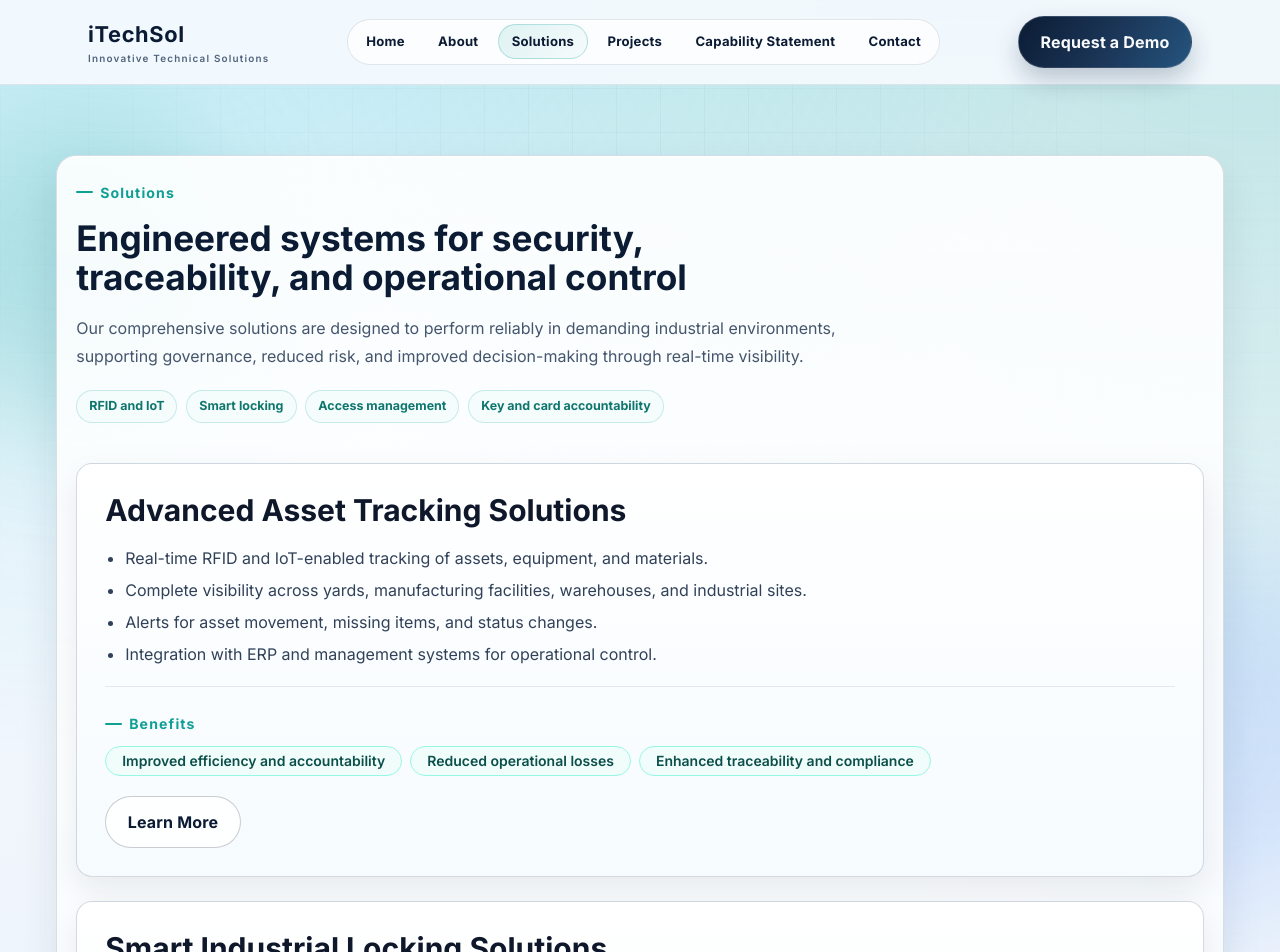
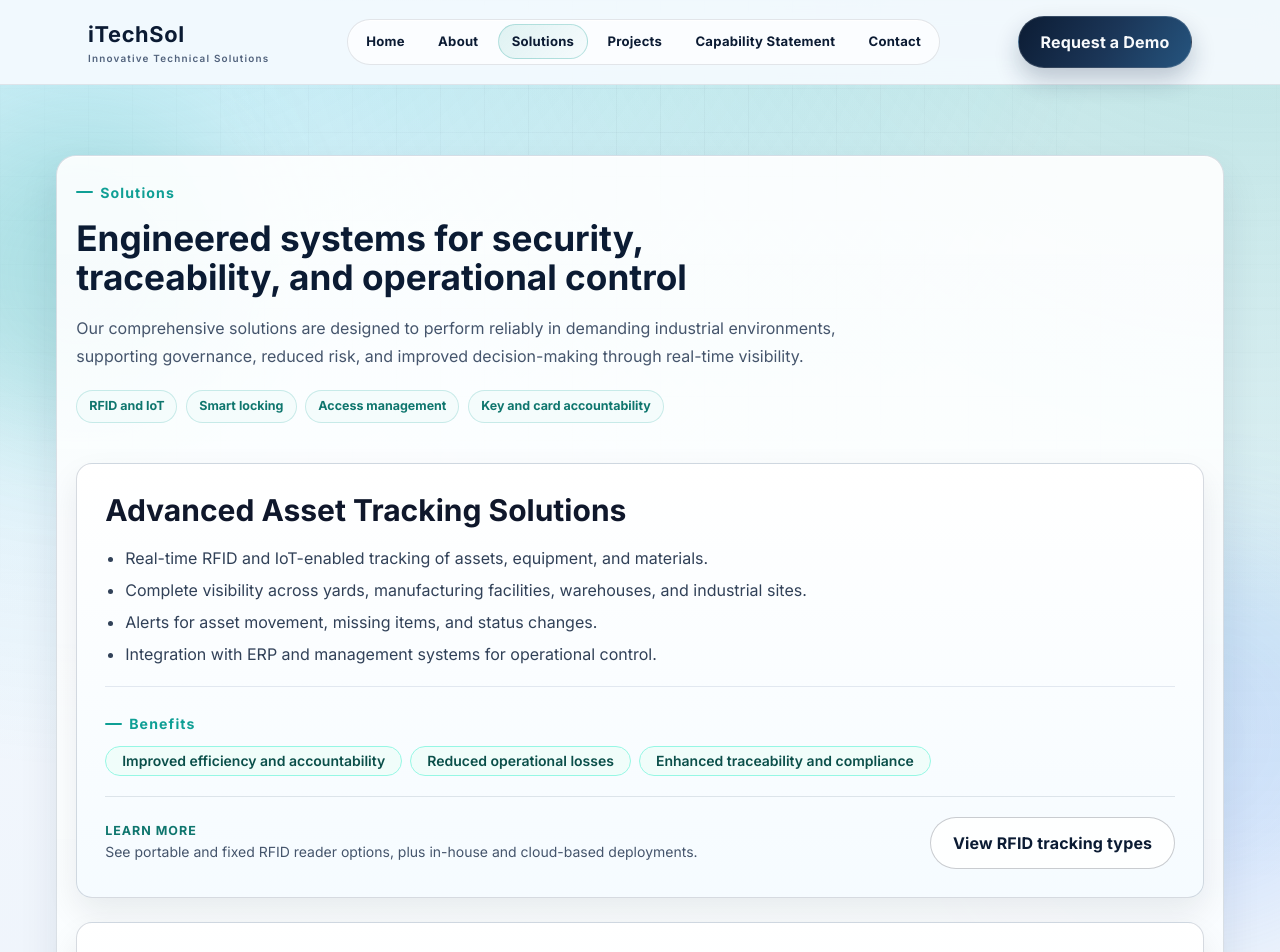
Before and after one commit to aniketh1409/website-itechsol, a Next.js app: page /solutions in a window 1280 px wide. Shown: the top 952 px of the page. Built offline with nearby package versions, Linux system fonts and the light colour scheme.

Commit message:
style: make solutions tracking CTA more visible

```diff
--- a/src/app/globals.css
+++ b/src/app/globals.css
@@ -733,6 +733,23 @@ a {
   text-transform: uppercase;
 }
 
+.solution-cta-row {
+  display: flex;
+  align-items: center;
+  justify-content: space-between;
+  gap: 1rem;
+  border-top: 1px solid rgba(29, 53, 87, 0.12);
+  padding-top: 1.25rem;
+}
+
+.solution-cta-row__eyebrow {
+  color: #0f766e;
+  font-size: 0.78rem;
+  font-weight: 700;
+  letter-spacing: 0.08em;
+  text-transform: uppercase;
+}
+
 .grid-dot-bg {
   position: relative;
 }
@@ -887,6 +904,11 @@ textarea:focus {
     min-width: 8rem;
     white-space: normal;
   }
+
+  .solution-cta-row {
+    flex-direction: column;
+    align-items: flex-start;
+  }
 }
 
 @media (prefers-reduced-motion: reduce) {
--- a/src/app/solutions/page.tsx
+++ b/src/app/solutions/page.tsx
@@ -7,6 +7,7 @@ const solutions = [
   {
     title: "Advanced Asset Tracking Solutions",
     learnMoreHref: "/solutions/asset-tracking",
+    learnMoreLabel: "View RFID tracking types",
     bullets: [
       "Real-time RFID and IoT-enabled tracking of assets, equipment, and materials.",
       "Complete visibility across yards, manufacturing facilities, warehouses, and industrial sites.",
@@ -115,9 +116,16 @@ export default function SolutionsPage() {
                 </div>
               </div>
               {solution.learnMoreHref ? (
-                <div className="mt-5">
+                <div className="solution-cta-row mt-5">
+                  <div>
+                    <p className="solution-cta-row__eyebrow">Learn more</p>
+                    <p className="text-sm leading-6 text-slate-600">
+                      See portable and fixed RFID reader options, plus in-house and
+                      cloud-based deployments.
+                    </p>
+                  </div>
                   <Link href={solution.learnMoreHref} className="btn-secondary">
-                    Learn More
+                    {solution.learnMoreLabel ?? "Learn More"}
                   </Link>
                 </div>
               ) : null}
```
